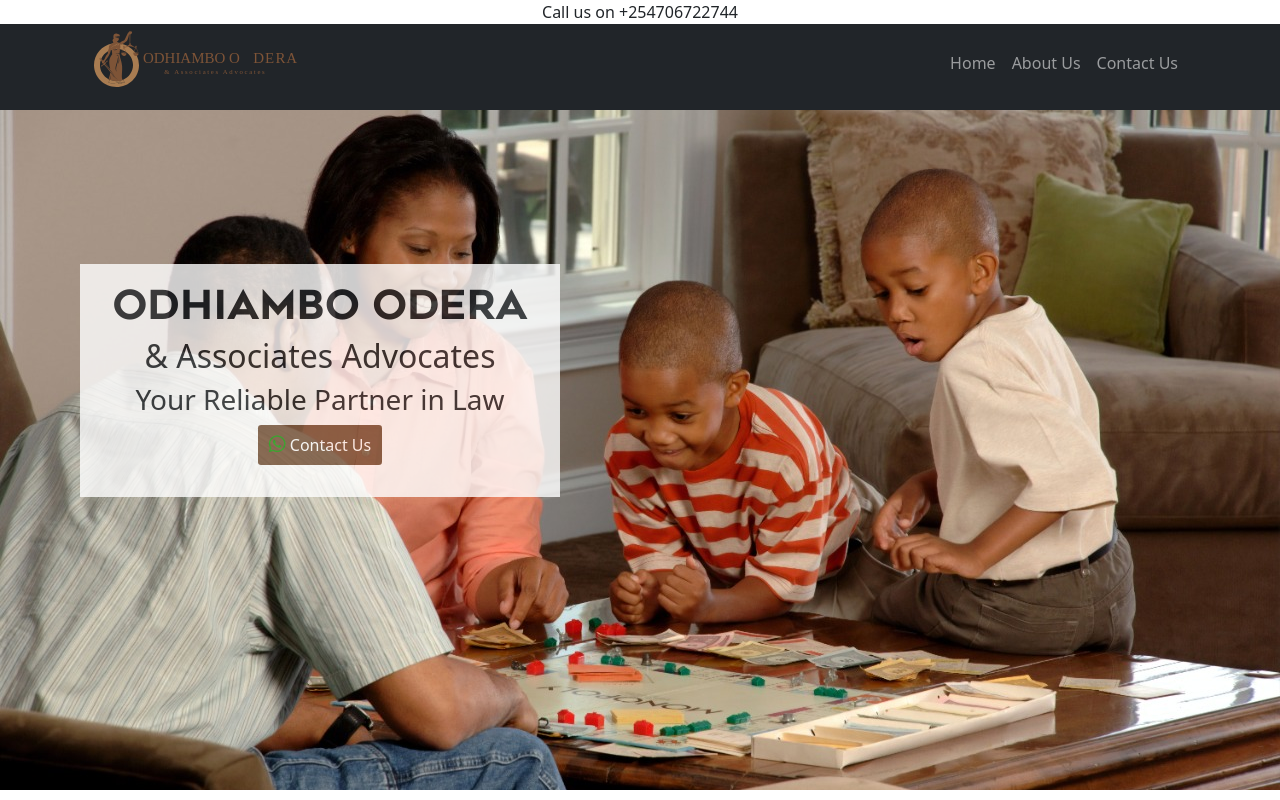
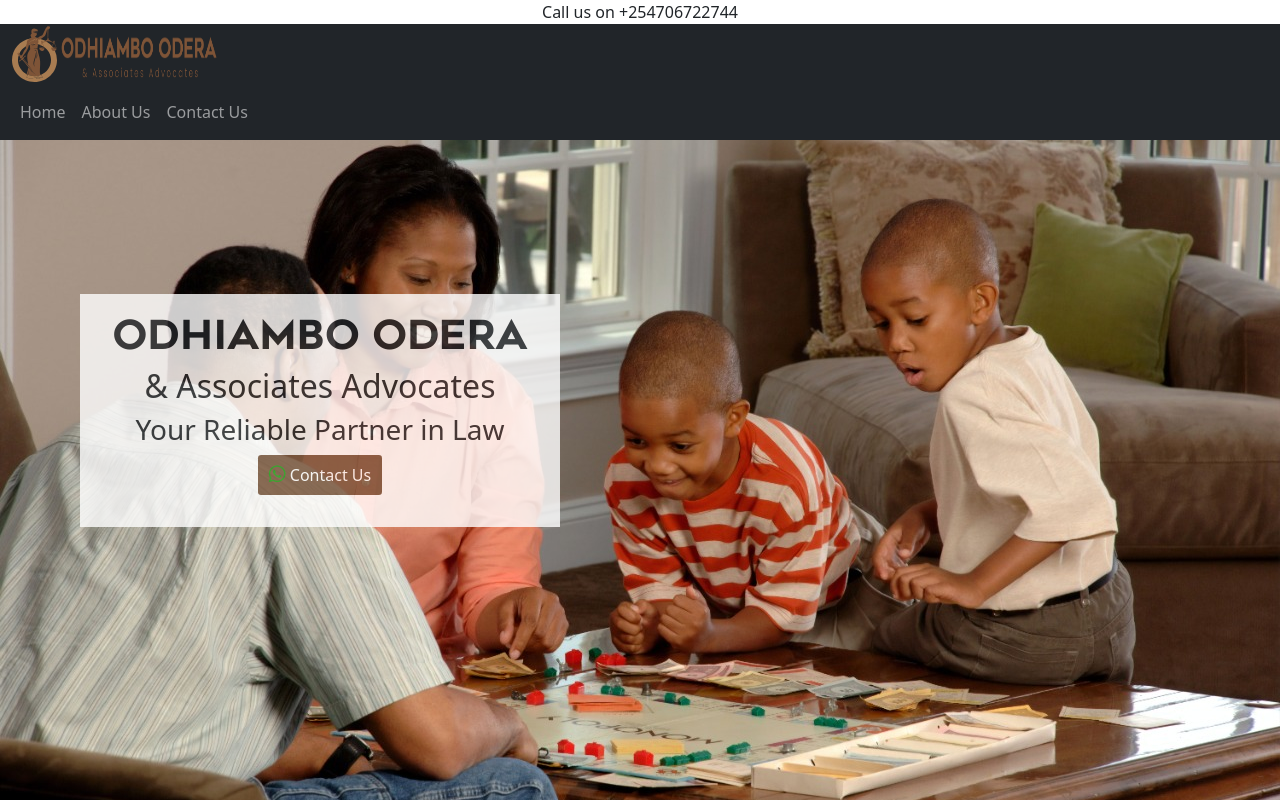
Before and after one commit to Lusimba/Odera, a Next.js app: page / in a window 1280 px wide. Shown: the top 800 px of the page. Built offline with nearby package versions, Linux system fonts and the light colour scheme.

Commit message:
changing logo to png

```diff
--- a/components/Footer.js
+++ b/components/Footer.js
@@ -1,6 +1,6 @@
 import Image from 'next/image'
 import logo from '../logo/odera_logo.svg'
-import logo_text from '../logo/odera_assoc.svg'
+import logo_text from '../logo/odera_words.png'
 
 function Footer() {
     return (
--- a/components/Header.js
+++ b/components/Header.js
@@ -2,13 +2,13 @@ import Link from 'next/link'
 import Image from 'next/image'
 import { Container, Nav, Navbar } from 'react-bootstrap'
 import logo from '../logo/odera_logo.svg'
-import logo_text from '../logo/odera_assoc.svg'
+import logo_text from '../logo/odera_words.png'
 
 function Header() {
     return (
         <div className="row">
             <Navbar collapseOnSelect className="navpc"  expand="lg" bg="dark"  variant="dark">
-                <div className=" container pt-3">
+                <div className="pt-3">
                     <Navbar.Brand href="/">
                         <Image src={logo} alt="odhiambo odera logo" width="45vh" height="60vh"/>
                         <Image src={logo_text} alt="odhiambo odera logo" className="mx-1"  width="160vh" height="50vh"/>
```
